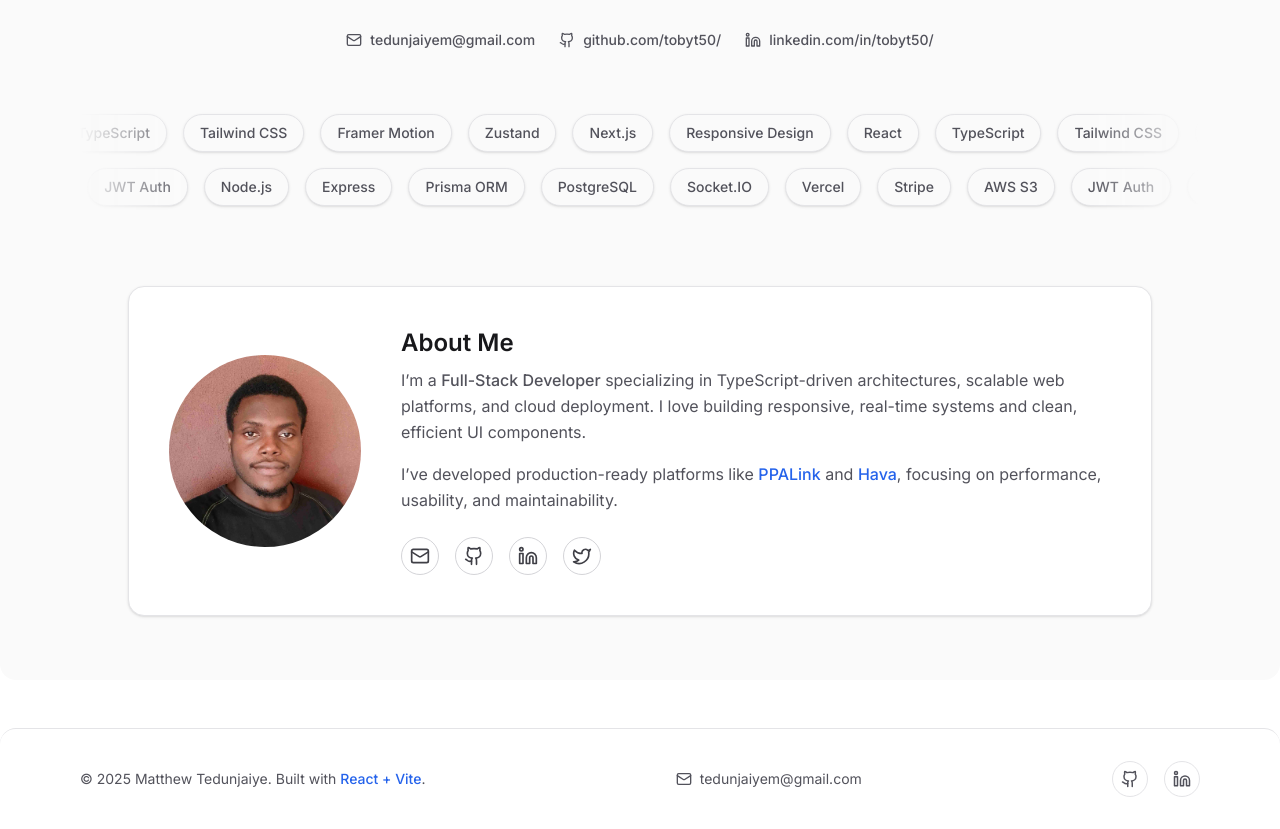
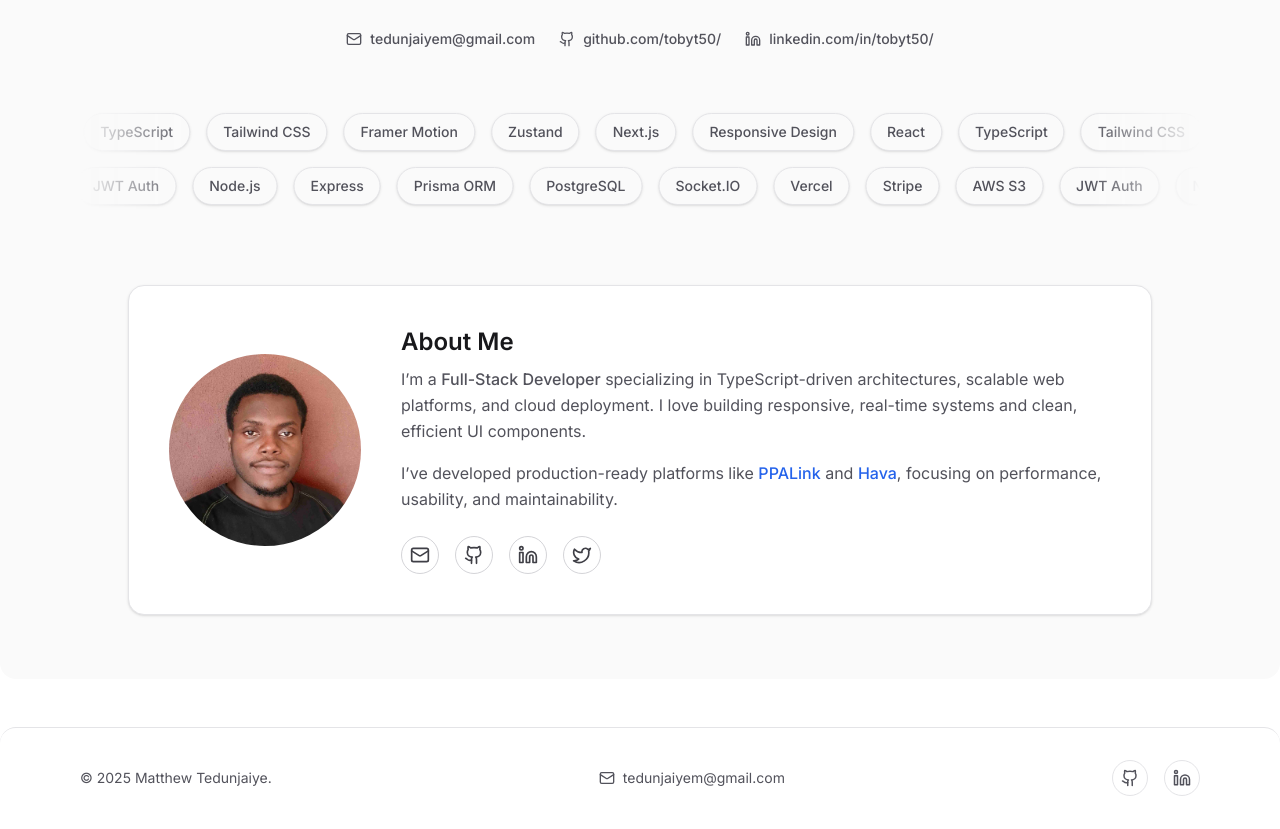
Before and after one commit to tobyt50/portfolio, a React (Vite) app: page / in a window 1280 px wide. Shown: the part 336-1165 px from the top of the page. Built offline with nearby package versions, Linux system fonts and the light colour scheme.

Commit message:
ui improvement

```diff
--- a/src/components/Footer.tsx
+++ b/src/components/Footer.tsx
@@ -7,11 +7,7 @@ export const Footer = () => {
 
         {/* Left: Copyright */}
         <p className="text-sm text-gray-600 dark:text-gray-400">
-          © {new Date().getFullYear()} Matthew Tedunjaiye. Built with{" "}
-          <span className="text-primary-600 dark:text-primary-400 font-medium">
-            React + Vite
-          </span>
-          .
+          © {new Date().getFullYear()} Matthew Tedunjaiye.
         </p>
 
         {/* Center: Explicit Email for visibility */}
--- a/src/components/Navbar.tsx
+++ b/src/components/Navbar.tsx
@@ -13,7 +13,7 @@ export const Navbar = () => {
   ];
 
   return (
-    <nav className="sticky top-0 z-50 backdrop-blur-md bg-white/70 dark:bg-black/70 border-b border-gray-200 dark:border-gray-800">
+    <nav className="sticky top-0 z-50 backdrop-blur-md bg-white/70 dark:bg-black/70">
       <div className="max-w-6xl mx-auto px-4 py-3 rounded-xl relative flex items-center justify-between md:justify-end">
 
         {/* Mobile/Left-aligned Global Social Links */}
@@ -36,8 +36,8 @@ export const Navbar = () => {
                 key={link.path}
                 to={link.path}
                 className={`relative px-3 py-1.5 text-sm font-medium transition-colors ${isActive
-                    ? "text-primary-600 dark:text-primary-400"
-                    : "text-gray-600 dark:text-gray-400 hover:text-gray-900 dark:hover:text-gray-200"
+                  ? "text-primary-600 dark:text-primary-400"
+                  : "text-gray-600 dark:text-gray-400 hover:text-gray-900 dark:hover:text-gray-200"
                   }`}
               >
                 {isActive && (
--- a/src/pages/Home.tsx
+++ b/src/pages/Home.tsx
@@ -101,7 +101,7 @@ export const Home = () => {
         <div className="flex w-max">
           <motion.div
             animate={{ x: ["0%", "-50%"] }}
-            transition={{ repeat: Infinity, ease: "linear", duration: 80 }}
+            transition={{ repeat: Infinity, ease: "linear", duration: 100 }}
             className="flex gap-4 px-2"
           >
             {frontendSkills.map((tech, index) => (
@@ -119,7 +119,7 @@ export const Home = () => {
         <div className="flex w-max">
           <motion.div
             animate={{ x: ["-50%", "0%"] }}
-            transition={{ repeat: Infinity, ease: "linear", duration: 90 }}
+            transition={{ repeat: Infinity, ease: "linear", duration: 100 }}
             className="flex gap-4 px-2"
           >
             {backendCloudSkills.map((tech, index) => (
```
